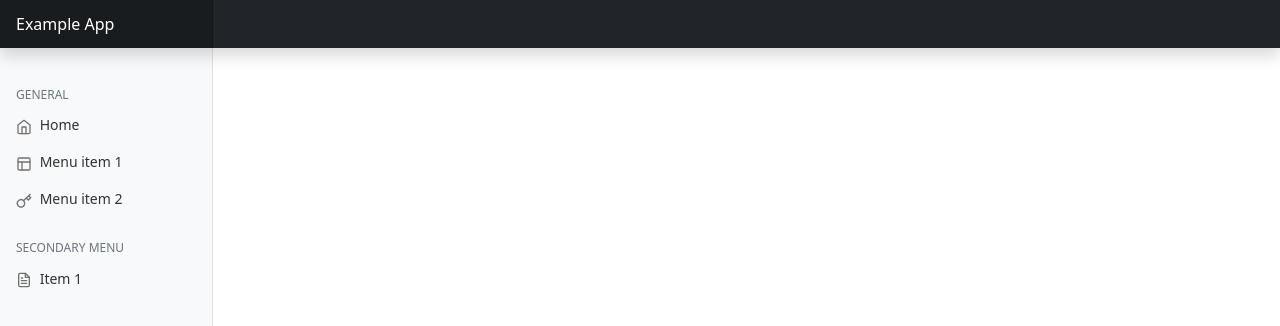
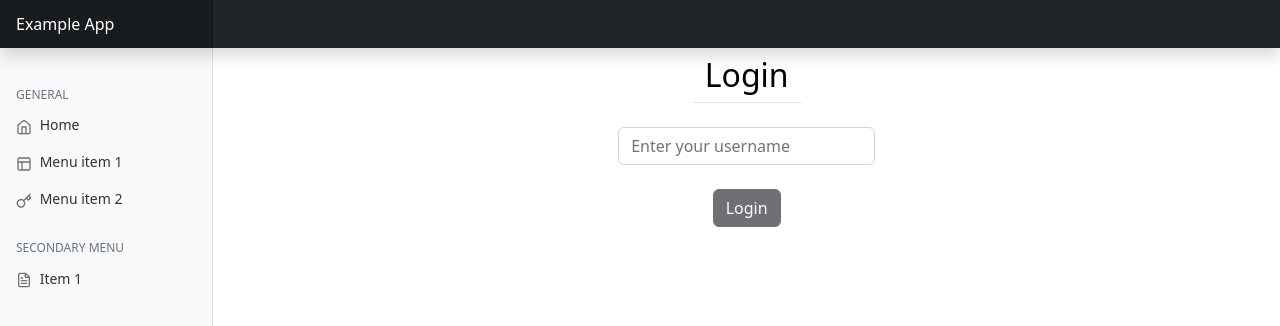
Before and after one commit to paolomarchetti1986485/WASA, a Vue app in the folder webui/: page /#/login in a window 1280 px wide. Shown: the top 326 px of the page. Built offline with nearby package versions, Linux system fonts and the light colour scheme.

Commit message:
Frontend: created login page

```diff
--- a/webui/src/main.js
+++ b/webui/src/main.js
@@ -9,6 +9,10 @@ import './assets/dashboard.css'
 import './assets/main.css'
 
 const app = createApp(App)
+
+// Rimuovi il token dal localStorage all'inizializzazione dell'applicazione
+localStorage.removeItem('token');
+
 app.config.globalProperties.$axios = axios;
 app.component("ErrorMsg", ErrorMsg);
 app.component("LoadingSpinner", LoadingSpinner);
--- a/webui/src/router/index.js
+++ b/webui/src/router/index.js
@@ -1,14 +1,33 @@
-import {createRouter, createWebHashHistory} from 'vue-router'
+import { createRouter, createWebHashHistory } from 'vue-router'
 import HomeView from '../views/HomeView.vue'
+import LoginView from '../views/LoginView.vue'
+
+const routes = [
+  { path: '/login', component: LoginView },
+  {
+    path: '/',
+    component: HomeView,
+    meta: { requiresAuth: true } // Aggiungi meta per richiedere l'autenticazione
+  },
+  { path: '/link1', component: HomeView, meta: { requiresAuth: true } },
+  { path: '/link2', component: HomeView, meta: { requiresAuth: true } },
+  { path: '/some/:id/link', component: HomeView, meta: { requiresAuth: true } },
+  { path: '/:pathMatch(.*)*', redirect: '/login' } // Redirezione a login per qualsiasi rotta non trovata
+]
 
 const router = createRouter({
-	history: createWebHashHistory(import.meta.env.BASE_URL),
-	routes: [
-		{path: '/', component: HomeView},
-		{path: '/link1', component: HomeView},
-		{path: '/link2', component: HomeView},
-		{path: '/some/:id/link', component: HomeView},
-	]
+  history: createWebHashHistory(import.meta.env.BASE_URL),
+  routes
+})
+
+router.beforeEach((to, from, next) => {
+  const loggedIn = localStorage.getItem('token')
+
+  if (to.matched.some(record => record.meta.requiresAuth) && !loggedIn) {
+    next('/login')
+  } else {
+    next()
+  }
 })
 
 export default router
--- a/webui/src/services/axios.js
+++ b/webui/src/services/axios.js
@@ -4,5 +4,21 @@ const instance = axios.create({
 	baseURL: __API_URL__,
 	timeout: 1000 * 5
 });
+// Interceptor for outbound requests
+instance.interceptors.request.use(
+	(config) => {
+		const token = localStorage.getItem('token');
+
+		if (token) {
+			config.headers['Authorization'] = 'Bearer ' + token;
+		}
+
+		return config;
+	},
+
+	(error) => {
+		return Promise.reject(error);
+	}
+);
 
 export default instance;
--- a/webui/src/views/HomeView.vue
+++ b/webui/src/views/HomeView.vue
@@ -1,74 +1,17 @@
+<template>
+  <div>
+    <h1>Home Page</h1>
+    <button @click="logout">Logout</button>
+  </div>
+</template>
+
 <script>
 export default {
-	data: function() {
-		return {
-			errormsg: null,
-			loading: false,
-			user: null,
-		}
-	},
-	methods: {
-		async delete(id){
-			this.loading = true;
-			this.errormsg = null;
-			try {
-				await this.$axios.delete("/user" + id);
-				await this.refresh();
-			} catch (e) {
-				this.errormsg = e.toString();
-			}
-			this.loading = false;
-		},
-		async refresh() {
-			this.loading = true;
-			this.errormsg = null;
-			try {
-				let response = await this.$axios.get("/user");
-				this.user = response.data;
-			} catch (e) {
-				this.errormsg = e.toString();
-			}
-			this.loading = false;
-		},
-	},
-	mounted() {
-		this.refresh()
-	}
+  methods: {
+    logout() {
+      localStorage.removeItem('token');
+      this.$router.replace('/login');
+    }
+  }
 }
 </script>
-
-<template>
-	<div>
-		<div
-			class="d-flex justify-content-between flex-wrap flex-md-nowrap align-items-center pt-3 pb-2 mb-3 border-bottom">
-			<h1 class="h2">Home page</h1>
-			<div class="btn-toolbar mb-2 mb-md-0">
-				<div class="btn-group me-2">
-					<button type="button" class="btn btn-sm btn-outline-secondary" @click="refresh">
-						Refresh
-					</button>
-					<button type="button" class="btn btn-sm btn-outline-secondary" @click="exportList">
-						Export
-					</button>
-				</div>
-				<div class="btn-group me-2">
-					<button type="button" class="btn btn-sm btn-outline-primary" @click="newItem">
-						New
-					</button>
-				</div>
-			</div>
-		</div>
-
-		<ErrorMsg v-if="errormsg" :msg="errormsg"></ErrorMsg>
-		<ul>
-			<li v-for="u in user">
-				ID: {{u.userId}},
-				Username: {{u.username}}
-				<a href="javascript:" @click="removeUserHandler(u.userId)">[DELETE]</a>
-			</li>
-		</ul>
-	</div>
-</template>
-
-<style>
-</style>
--- /dev/null
+++ b/webui/src/views/LoginView.vue
@@ -0,0 +1,91 @@
+<template>
+  <div class="container-fluid h-100 m-0 p-0 login">
+    <div class="row">
+      <div class="col">
+        <ErrorMsg v-if="errormsg" :msg="errormsg"></ErrorMsg>
+      </div>
+    </div>
+
+    <div class="row h-100 w-100 m-0">
+      <form @submit.prevent="login" class="d-flex flex-column align-items-center justify-content-center p-0">
+        <div class="row mt-2 mb-3 border-bottom">
+          <div class="col">
+            <h2 class="login-title">Login</h2>
+          </div>
+        </div>
+
+        <div class="row mt-2 mb-3">
+          <div class="col">
+            <input
+              type="text"
+              class="form-control"
+              v-model="identifier"
+              maxlength="16"
+              minlength="3"
+              placeholder="Enter your username"
+            />
+          </div>
+        </div>
+
+        <div class="row mt-2 mb-5">
+          <div class="col">
+            <button class="btn btn-dark" :disabled="isButtonDisabled">
+              Login
+            </button>
+          </div>
+        </div>
+      </form>
+    </div>
+  </div>
+</template>
+
+<script>
+import axios from '../services/axios'; // Assicurati che il percorso sia corretto
+
+export default {
+  data() {
+    return {
+      errormsg: null,
+      identifier: "",
+    };
+  },
+  computed: {
+    isButtonDisabled() {
+      return this.identifier == null || this.identifier.length > 16 || this.identifier.length < 3 || this.identifier.trim().length < 3;
+    },
+  },
+  methods: {
+    async login() {
+      this.errormsg = null;
+      try {
+        console.log("Sending request to server with identifier:", this.identifier);
+        let response = await axios.post("/session", {
+          username: this.identifier.trim(),
+        });
+
+        console.log("Received response from server:", response.data);
+
+        localStorage.setItem('token', response.data.userId);
+        this.$router.replace("/");
+        this.$emit('updatedLoggedChild', true);
+      } catch (e) {
+        console.error("Error during login request:", e);
+        this.errormsg = e.toString();
+      }
+    },
+  },
+  mounted() {
+    if (localStorage.getItem('token')) {
+      this.$router.replace("/");
+    }
+  },
+};
+</script>
+
+<style>
+
+
+.login-title {
+  color: black;
+}
+</style>
```
